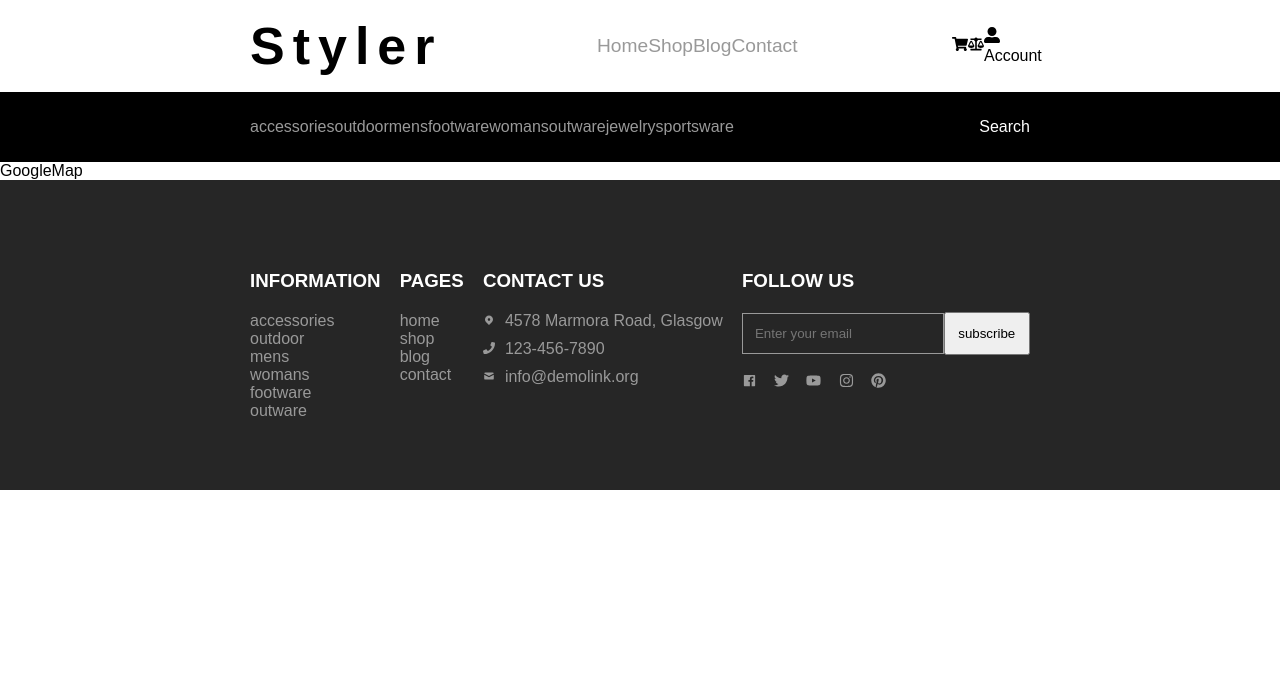
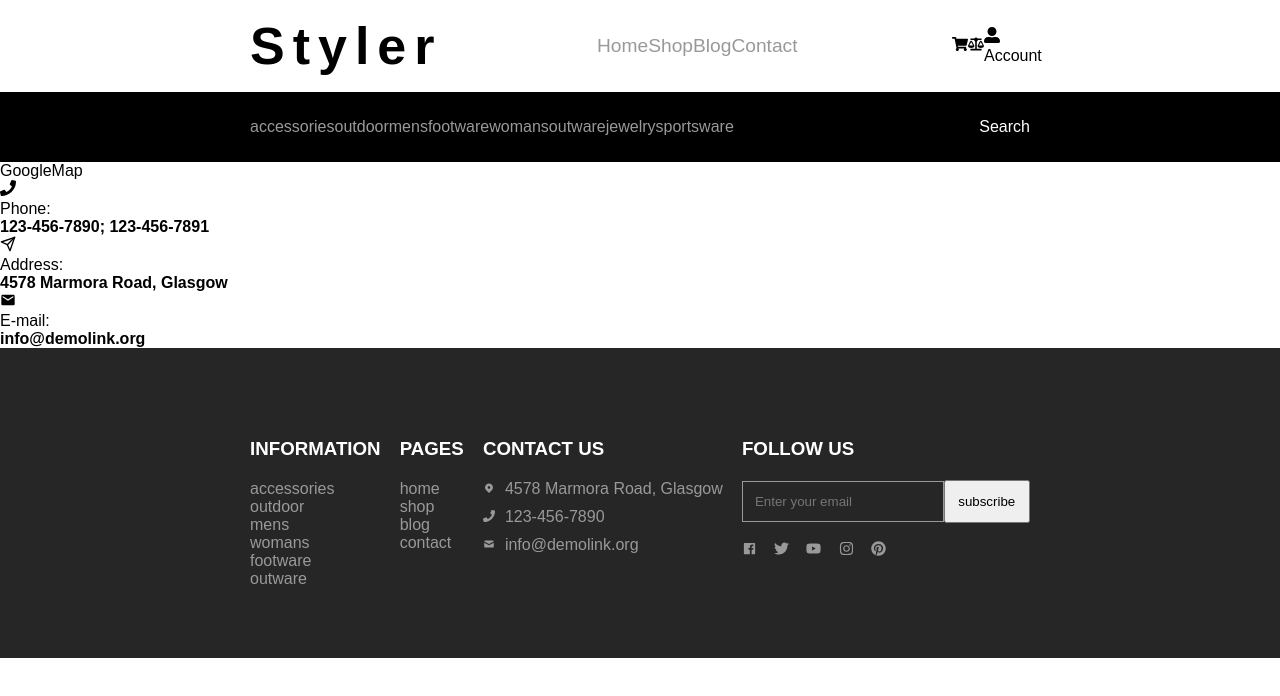
Before and after one commit to Trend20/React-Typescript-e-commerce-template, a React (Create React App) app: page /contacts in a window 1280 px wide. Shown: the top 696 px of the page. Built offline with nearby package versions, Linux system fonts and the light colour scheme; a small style sheet from the web is missing; a web font is replaced by a local one.

Commit message:
form component

```diff
--- a/src/components/contact/Contact.tsx
+++ b/src/components/contact/Contact.tsx
@@ -1,9 +1,11 @@
+import SocialConnect from "../connect/SocialConnect";
 import GoogleMap from "../map/GoogleMap";
 
 const Contact = (): JSX.Element =>{
     return(
         <div className="contact">
             <GoogleMap />
+            <SocialConnect />
         </div>
     )
 }
```
Also changed, not shown: src/components/form/Form.tsx (added, +9 -0 lines).
